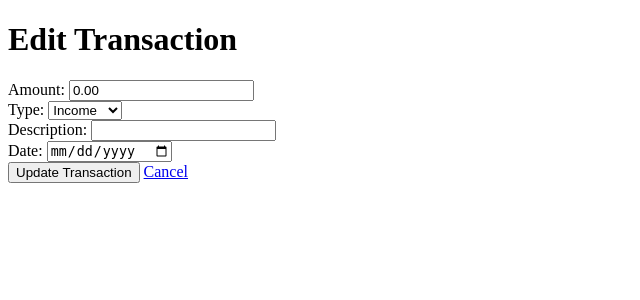
After one commit to MilanBeharee27/finance-tracker, a Flask app: template Templates/edit.html in a window 1280 px wide. The commit adds this page. Shown: the top 300 px of the page, without its empty margins (0-640 px from the left). Run offline with Flask 3, Linux system fonts and the light colour scheme; the template is opened without the code that fills it, so the values that code supplies are empty.

Commit message:
Implemented:
New tables: Categories and transactions

debugged a lot , kept getting errors ( but fixed now)
added new routes , edit transaction , delete transactions , update option in our table.

Personalized user dashboard , added some style and colour when error messages occur. Created a new html file ( edit.html)

Error handling messages implemented

Fixed where edit and update transactions lead to another refreshed page/ wrong page

Alot of debugging and struggling here but alas we have prevailed. ( PRAISE THE CODE )

```diff
--- /dev/null
+++ b/Templates/edit.html
@@ -0,0 +1,47 @@
+<!DOCTYPE html>
+<html lang="en">
+<head>
+    <meta charset="UTF-8">
+    <meta name="viewport" content="width=device-width, initial-scale=1.0">
+    <title>Edit Transaction</title>
+</head>
+<body>
+
+    <h1>Edit Transaction</h1>
+
+    {% with messages = get_flashed_messages(with_categories=true) %}
+        {% if messages %}
+            {% for category, message in messages %}
+                <div style="padding: 10px; border: 1px solid; margin-bottom: 10px; border-color: {% if category == 'success' %}green{% else %}red{% endif %}; color: {% if category == 'success' %}green{% else %}red{% endif %}">
+                    {{ message }}
+                </div>
+            {% endfor %}
+        {% endif %}
+    {% endwith %}
+
+    <form action="{{ url_for('update_transaction', transaction_id=transaction.transaction_id) }}" method="post">
+        <div>
+            <label for="amount">Amount:</label>
+            <input type="number" id="amount" name="amount" step="0.01" value="{{ '%.2f'|format(transaction.amount|float) }}" required>
+        </div>
+        <div>
+            <label for="type">Type:</label>
+            <select id="type" name="type" required>
+                <option value="income" {% if transaction.type == 'income' %}selected{% endif %}>Income</option>
+                <option value="expense" {% if transaction.type == 'expense' %}selected{% endif %}>Expense</option>
+            </select>
+        </div>
+        <div>
+            <label for="description">Description:</label>
+            <input type="text" id="description" name="description" value="{{ transaction.description }}" required>
+        </div>
+        <div>
+            <label for="transaction_date">Date:</label>
+            <input type="date" id="transaction_date" name="transaction_date" value="{{ transaction.transaction_date.strftime('%Y-%m-%d') }}" required>
+        </div>
+        <button type="submit">Update Transaction</button>
+        <a href="{{ url_for('dashboard') }}">Cancel</a>
+    </form>
+
+</body>
+</html>
--- a/app.py
+++ b/app.py
@@ -1,30 +1,29 @@
 from flask import Flask, render_template, request, redirect, url_for, flash, session
 import mysql.connector
 from flask_bcrypt import Bcrypt
+import os
 
 app = Flask(__name__)
-app.secret_key = 'your_secret_key'
+app.secret_key = os.environ.get('SECRET_KEY', 'a_very_secret_key')
 bcrypt = Bcrypt(app)
 
 db_config = {
     'host': 'localhost',
     'user': 'root',
-    'password': '3',
+    'password': 'Pass',
     'database': 'personal_finance_tracker'
 }
-
 
 def create_users_table():
     connection = None
     try:
         connection = mysql.connector.connect(**db_config)
         cursor = connection.cursor()
-
         create_table_query = """
         CREATE TABLE IF NOT EXISTS users (
-        id INT  AUTO_INCREMENT PRIMARY KEY,
-        username VARCHAR ( 250 ) NOT NULL UNIQUE,
-         password VARCHAR (250) NOT NULL UNIQUE,
+        id INT AUTO_INCREMENT PRIMARY KEY,
+        username VARCHAR(250) NOT NULL UNIQUE,
+        password VARCHAR(250) NOT NULL
         )
         """
         cursor.execute(create_table_query)
@@ -37,22 +36,68 @@ def create_users_table():
             cursor.close()
             connection.close()
 
+def create_finance_tables():
+    connection = None
+    try:
+        connection = mysql.connector.connect(**db_config)
+        cursor = connection.cursor()
+
+
+        create_categories_table_query = """
+        CREATE TABLE IF NOT EXISTS categories (
+            category_id INT AUTO_INCREMENT PRIMARY KEY,
+            name VARCHAR(250) NOT NULL,
+            user_id INT,
+            createdBy INT NOT NULL,
+            createdAt TIMESTAMP DEFAULT CURRENT_TIMESTAMP,
+            modifiedAt TIMESTAMP DEFAULT CURRENT_TIMESTAMP ON UPDATE CURRENT_TIMESTAMP,
+            FOREIGN KEY (user_id) REFERENCES users(id),
+            FOREIGN KEY (createdBy) REFERENCES users(id)
+        );
+        """
+        cursor.execute(create_categories_table_query)
+
+
+        create_transactions_table_query = """
+        CREATE TABLE IF NOT EXISTS transactions (
+            transaction_id INT AUTO_INCREMENT PRIMARY KEY,
+            user_id INT NOT NULL,
+            amount DECIMAL(10, 2) NOT NULL,
+            type ENUM('income', 'expense') NOT NULL,
+            category_id INT NULL,
+            description VARCHAR(300) NOT NULL,
+            transaction_date DATE NOT NULL,
+            createdAt TIMESTAMP DEFAULT CURRENT_TIMESTAMP,
+            modifiedAt TIMESTAMP DEFAULT CURRENT_TIMESTAMP ON UPDATE CURRENT_TIMESTAMP,
+            FOREIGN KEY (user_id) REFERENCES users(id),
+            FOREIGN KEY (category_id) REFERENCES categories(category_id)
+        );
+        """
+        cursor.execute(create_transactions_table_query)
+
+        connection.commit()
+        print("✅ Categories and transactions tables created successfully.")
+
+    except mysql.connector.Error as err:
+        print(f"⚠️ Error creating finance tables: {err}")
+
+    finally:
+        if connection and connection.is_connected():
+            cursor.close()
+            connection.close()
 
 @app.route('/login', methods=['GET', 'POST'])
 def login():
     if request.method == 'POST':
         username = request.form['username']
         password = request.form['password']
-
         connection = None
         try:
             connection = mysql.connector.connect(**db_config)
             cursor = connection.cursor(dictionary=True)
-
             query = "SELECT * FROM users WHERE username = %s"
             cursor.execute(query, (username,))
             user = cursor.fetchone()
-
             if user and bcrypt.check_password_hash(user['password'], password):
                 session['user_id'] = user['id']
                 print(f"Login successful for user: {username}")
@@ -62,7 +107,6 @@ def login():
                 print(f"Login failed for user: {username}")
                 flash("Invalid username or password.", "danger")
                 return redirect(url_for('login'))
-
         except mysql.connector.Error as err:
             print(f"Database error: {err}")
             flash("Database connection error.", "danger")
@@ -71,30 +115,23 @@ def login():
             if connection and connection.is_connected():
                 cursor.close()
                 connection.close()
-
     return render_template('login.html')
-
 
 @app.route('/register', methods=['GET', 'POST'])
 def register():
     if request.method == 'POST':
         username = request.form['username']
         password = request.form['password']
-
         hashed_password = bcrypt.generate_password_hash(password).decode('utf-8')
-
         connection = None
         try:
             connection = mysql.connector.connect(**db_config)
             cursor = connection.cursor()
-
             query = "INSERT INTO users (username, password) VALUES (%s, %s)"
             cursor.execute(query, (username, hashed_password))
             connection.commit()
-
             print(f"Registration successful for user: {username}")
             flash("You have successfully registered! Please log in.", "success")
-
         except mysql.connector.Error as err:
             if err.errno == mysql.connector.errorcode.ER_DUP_ENTRY:
                 print(f"Registration failed: username '{username}' already exists.")
@@ -107,28 +144,25 @@ def register():
             if connection and connection.is_connected():
                 cursor.close()
                 connection.close()
-
         return redirect(url_for('login'))
-
     return render_template('register.html')
-
 
 @app.route('/dashboard')
 def dashboard():
     if 'user_id' not in session:
         return redirect(url_for('login'))
-
     connection = None
+    transactions = []
     try:
         connection = mysql.connector.connect(**db_config)
         cursor = connection.cursor(dictionary=True)
-
         query = "SELECT username FROM users WHERE id = %s"
         cursor.execute(query, (session['user_id'],))
         user = cursor.fetchone()
-
         username = user['username'] if user else 'Guest'
-
+        query_transactions = "SELECT * FROM transactions WHERE user_id = %s ORDER BY transaction_date DESC"
+        cursor.execute(query_transactions, (session['user_id'],))
+        transactions = cursor.fetchall()
     except mysql.connector.Error as err:
         print(f"Database error: {err}")
         username = 'Guest'
@@ -136,8 +170,144 @@ def dashboard():
         if connection and connection.is_connected():
             cursor.close()
             connection.close()
+    return render_template('dashboard.html', username=username, transactions=transactions)
 
-    return render_template('dashboard.html', username=username)
+@app.route('/add_transaction', methods=['POST'])
+def add_transaction():
+    if 'user_id' not in session:
+        return redirect(url_for('login'))
+    user_id = session['user_id']
+    try:
+        amount = float(request.form['amount'])
+        transaction_type = request.form['type']
+        description = request.form['description']
+        transaction_date = request.form['transaction_date']
+        if not description or not transaction_date:
+            raise ValueError("All fields must be filled.")
+    except (KeyError, ValueError) as e:
+        print(f"Form data error: {e}")
+        flash("Invalid form data. Please fill all fields correctly.", "danger")
+        return redirect(url_for('dashboard'))
+    connection = None
+    try:
+        connection = mysql.connector.connect(**db_config)
+        cursor = connection.cursor()
+        query = """
+        INSERT INTO transactions (user_id, amount, type, category_id, description, transaction_date)
+        VALUES (%s, %s, %s, %s, %s, %s)
+        """
+        cursor.execute(query, (user_id, amount, transaction_type, None, description, transaction_date))
+        connection.commit()
+        flash("Transaction added successfully!", "success")
+    except mysql.connector.Error as err:
+        print(f"Database error: {err}")
+        flash("Failed to add transaction.", "danger")
+    finally:
+        if connection and connection.is_connected():
+            cursor.close()
+            connection.close()
+    return redirect(url_for('dashboard'))
+
+@app.route('/delete_transaction/<int:transaction_id>')
+def delete_transaction(transaction_id):
+    if 'user_id' not in session:
+        return redirect(url_for('login'))
+    user_id = session['user_id']
+    connection = None
+    try:
+        connection = mysql.connector.connect(**db_config)
+        cursor = connection.cursor()
+        query = "DELETE FROM transactions WHERE transaction_id = %s AND user_id = %s"
+        cursor.execute(query, (transaction_id, user_id))
+        connection.commit()
+        flash("Transaction deleted successfully!", "success")
+    except mysql.connector.Error as err:
+        print(f"Database error: {err}")
+        flash("Failed to delete transaction.", "danger")
+    finally:
+        if connection and connection.is_connected():
+            cursor.close()
+            connection.close()
+    return redirect(url_for('dashboard'))
+
+
+@app.route('/edit_transaction/<int:transaction_id>')
+def edit_transaction(transaction_id):
+    if 'user_id' not in session:
+        return redirect(url_for('login'))
+
+    connection = None
+    transaction = None
+    try:
+        connection = mysql.connector.connect(**db_config)
+        cursor = connection.cursor(dictionary=True)
+        query = "SELECT * FROM transactions WHERE transaction_id = %s AND user_id = %s"
+        cursor.execute(query, (transaction_id, session['user_id']))
+        transaction = cursor.fetchone()
+
+        if not transaction:
+            flash("Transaction not found or you don't have permission to edit it.", "danger")
+            return redirect(url_for('dashboard'))
+
+    except mysql.connector.Error as err:
+        print(f"Database error: {err}")
+        flash("Failed to retrieve transaction for editing.", "danger")
+        return redirect(url_for('dashboard'))
+    finally:
+        if connection and connection.is_connected():
+            cursor.close()
+            connection.close()
+
+    return render_template('edit.html', transaction=transaction)
+
+
+@app.route('/update_transaction/<int:transaction_id>', methods=['POST'])
+def update_transaction(transaction_id):
+    if 'user_id' not in session:
+        return redirect(url_for('login'))
+
+    user_id = session['user_id']
+    try:
+        amount = float(request.form['amount'])
+        transaction_type = request.form['type']
+        description = request.form['description']
+        transaction_date = request.form['transaction_date']
+
+        if not description or not transaction_date:
+            raise ValueError("All fields must be filled.")
+
+    except (KeyError, ValueError) as e:
+        print(f"Form data error: {e}")
+        flash("Invalid form data. Please fill all fields correctly.", "danger")
+        return redirect(url_for('edit_transaction', transaction_id=transaction_id))
+
+    connection = None
+    try:
+        connection = mysql.connector.connect(**db_config)
+        cursor = connection.cursor()
+
+        query = """
+                UPDATE transactions
+                SET amount = %s,type = %s,description= %s,transaction_date = %s
+                WHERE transaction_id = %s AND user_id = %s \
+                """
+        cursor.execute(query, (amount, transaction_type, description, transaction_date, transaction_id, user_id))
+        connection.commit()
+
+        if cursor.rowcount == 0:
+            flash("Failed to update transaction. It may not exist or you lack permission.", "danger")
+        else:
+            flash("Transaction updated successfully!", "success")
+
+    except mysql.connector.Error as err:
+        print(f"Database error: {err}")
+        flash("Failed to update transaction.", "danger")
+    finally:
+        if connection and connection.is_connected():
+            cursor.close()
+            connection.close()
+
+    return redirect(url_for('dashboard'))
 
 
 @app.route('/logout')
@@ -145,12 +315,11 @@ def logout():
     session.pop('user_id', None)
     return redirect(url_for('login'))
 
-
 @app.route('/')
 def index():
     return redirect(url_for('login'))
 
-
 if __name__ == '__main__':
     create_users_table()
+    create_finance_tables()
     app.run(debug=True)
```
Also changed, not shown: Templates/Dashboard.html (+76 -2 lines).
